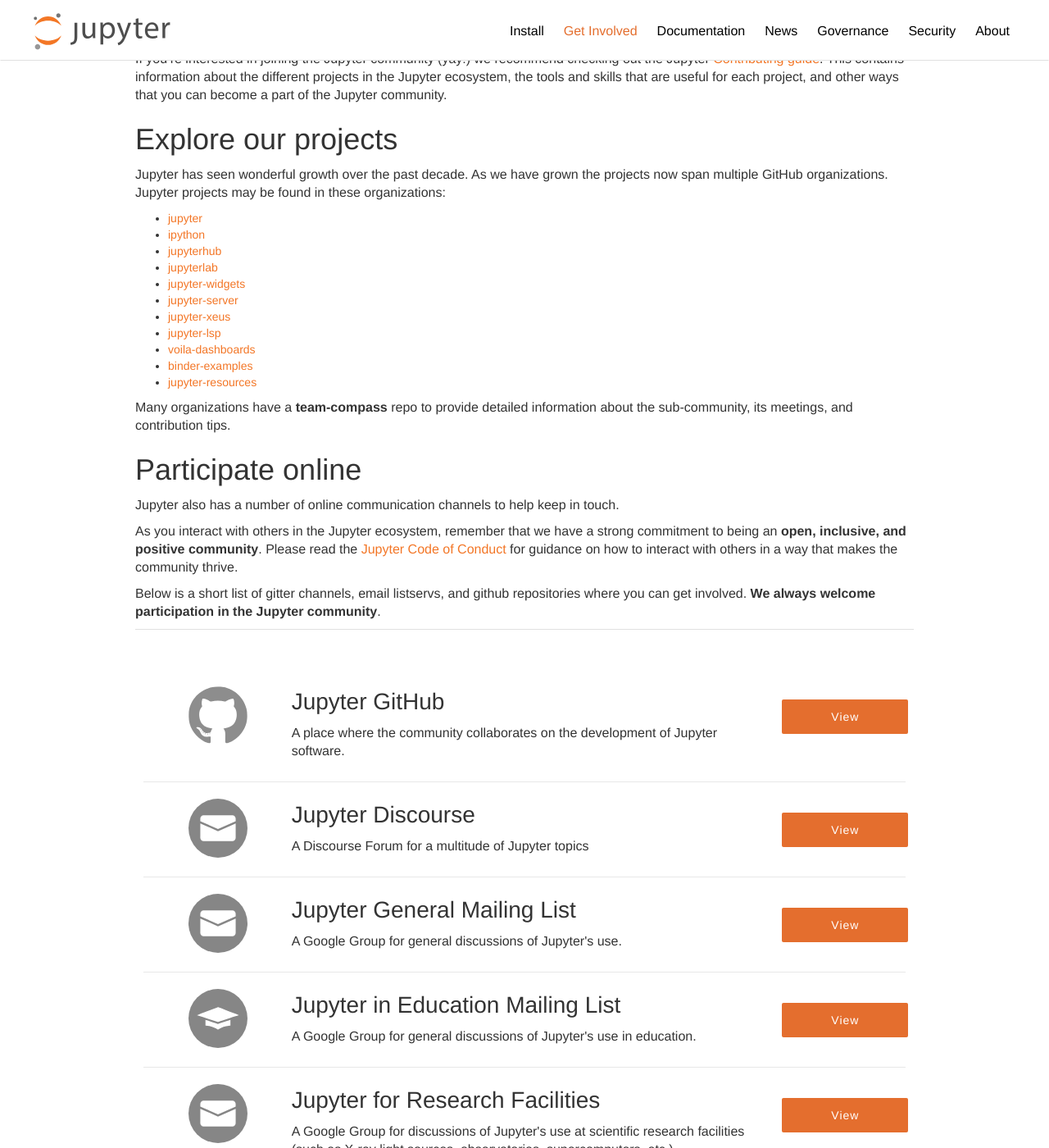
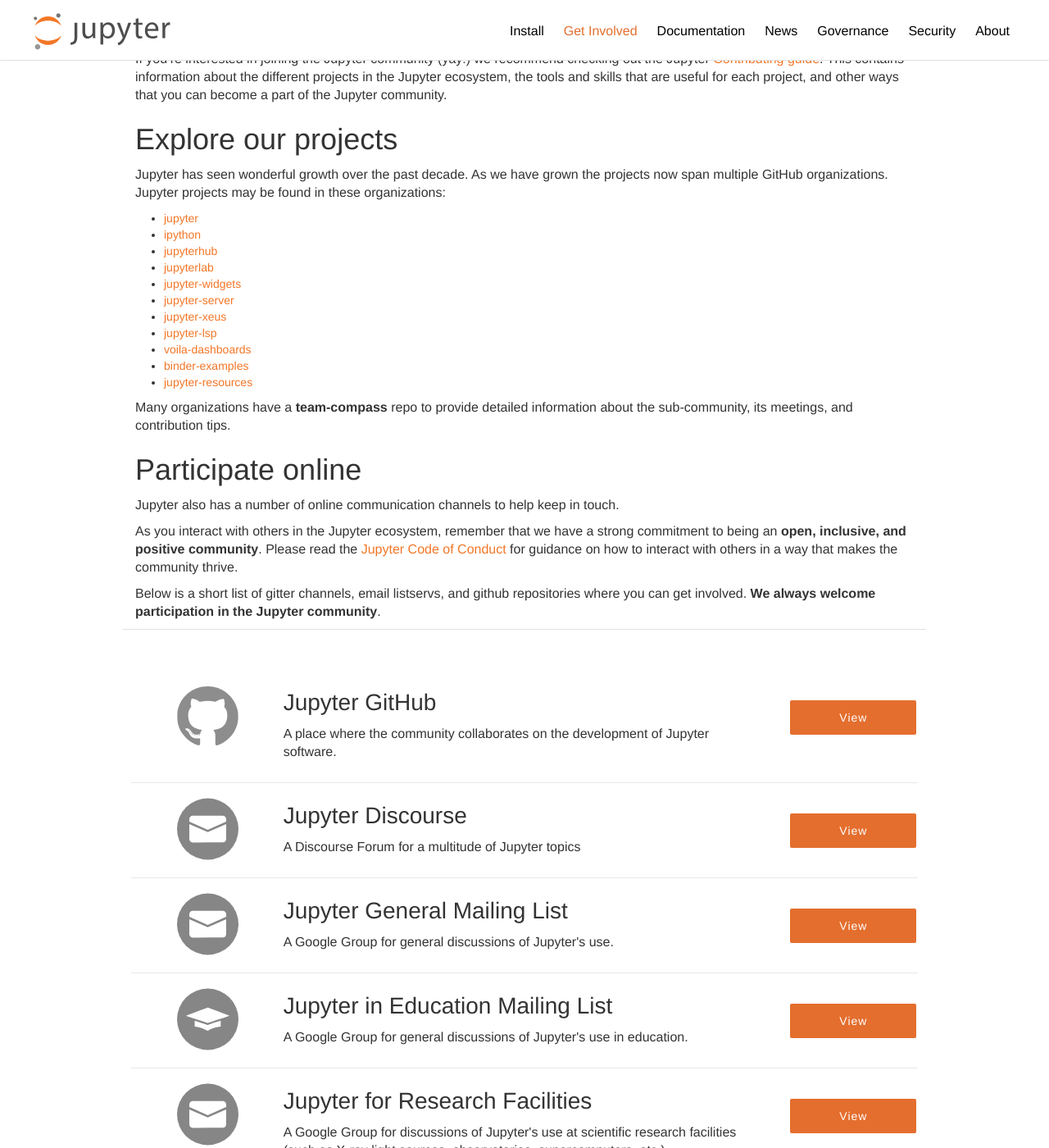
Before and after one commit to jupyter/jupyter.github.io, a Jekyll site: the page built from community.md, in a window 1280 px wide and 1400 px high, scrolled down 396 px. Shown: the whole window at 82% size. Built offline with Jekyll 4.4.1, drawn with Linux system fonts in a browser that asks for light colours.

Commit message:
Changed page_content padding to 15px  _markdown.scss

```diff
--- a/_layouts/page_md.html
+++ b/_layouts/page_md.html
@@ -13,7 +13,7 @@
 
   <article class="post-content">
     <div class="section-white top-section-border">
-      <div class="page_content container-sm" style="padding-left: 15px; padding-right: 15px;">
+      <div class="page_content container" >
         {{ content }}
       </div>
     </div>
--- a/_sass/_markdown.scss
+++ b/_sass/_markdown.scss
@@ -18,8 +18,8 @@
 div.page_content.container > h4,
 div.page_content.container > div.highlighter-rouge
 {
-    padding-left:30px;
-    padding-right: 30px;
+    padding-left:15px;
+    padding-right: 15px;
 }
 
 div.page_content.container > iframe {
```
